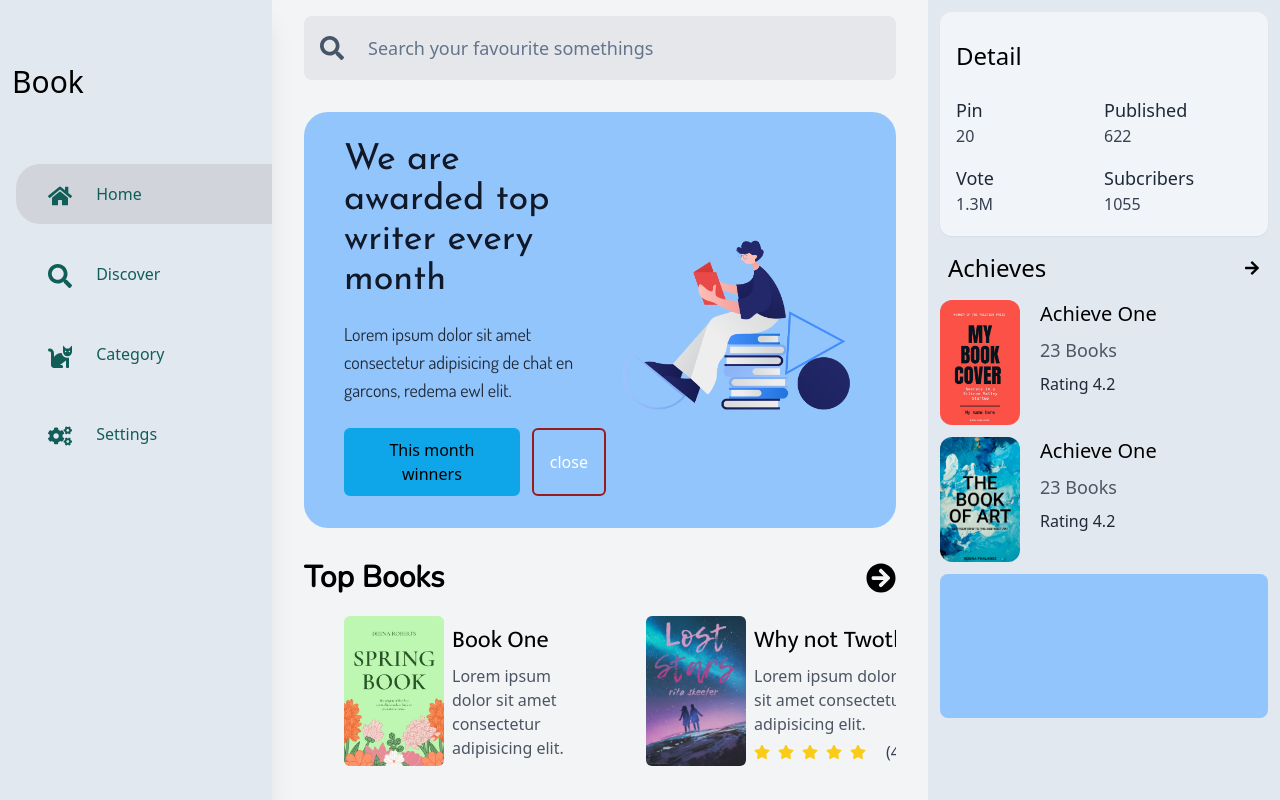
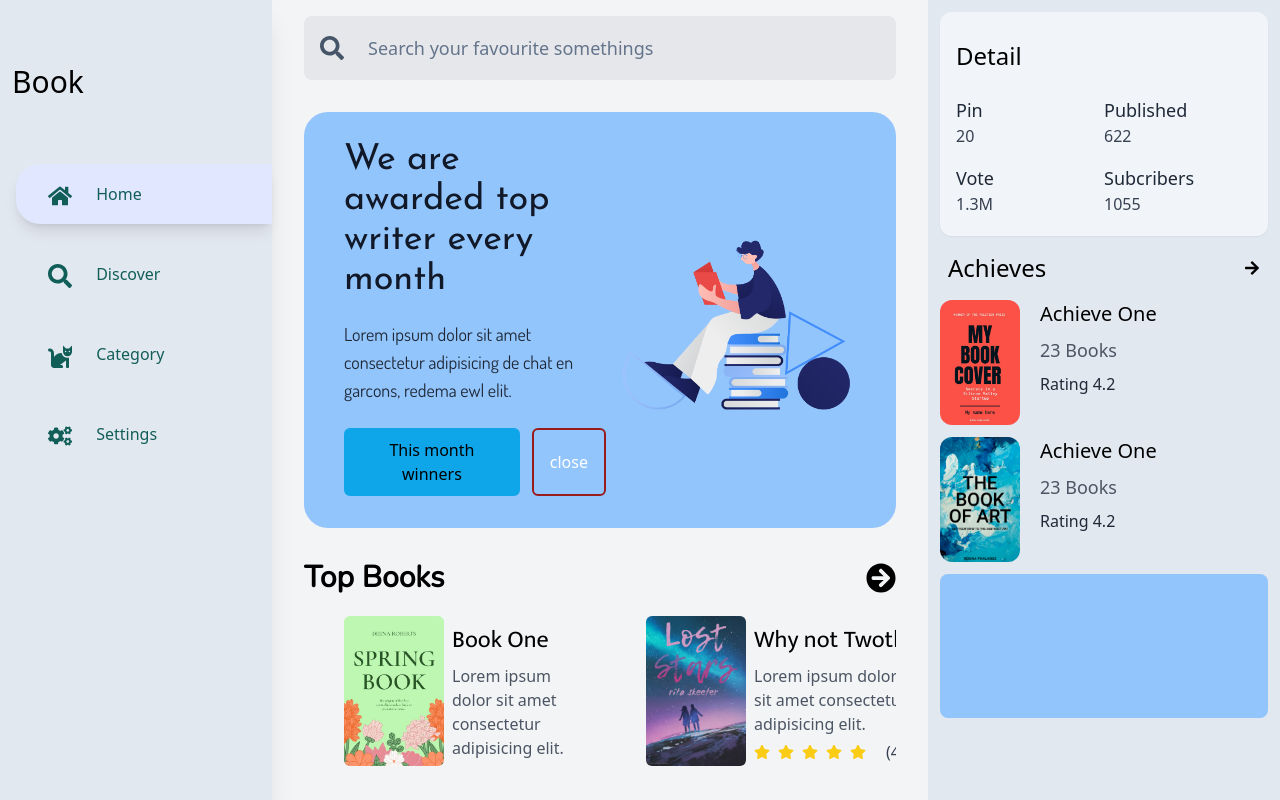
Before and after one commit to py4ephyopaing/book-app, a React (Vite) app: page / in a window 1280 px wide. Shown: the top 800 px of the page. Built offline with nearby package versions, Linux system fonts and the light colour scheme.

Commit message:
update style

```diff
--- a/src/components/SideBar.jsx
+++ b/src/components/SideBar.jsx
@@ -3,7 +3,7 @@ import { FaBars, FaCat, FaCogs, FaHome, FaSearch } from 'react-icons/fa'
 
 export default function SideBar({ showAside, setShowAside }) {
     const [ location, setLocation ] = useState(window.location.pathname)
-    const active = 'bg-gray-300 dark:bg-slate-600'
+    const active = 'shadow-lg bg-indigo-100 dark:bg-slate-600'
 
     return (
         <nav className="fixed bottom-4 lg:top-0 left-0 rounded-3xl lg:rounded-none lg:block lg:h-screen mt-2 lg:m-0 mx-[2.5%] md:mx-2 w-[95%] md:w-[calc(100%-23rem)] lg:w-[17rem] bg-indigo-200 bg-opacity-70 dark:bg-[rgba(15,23,42,0.7)] dark:hover:bg-slate-900 lg:bg-slate-200 dark:lg:bg-slate-900 shadow-xl z-10">
```
